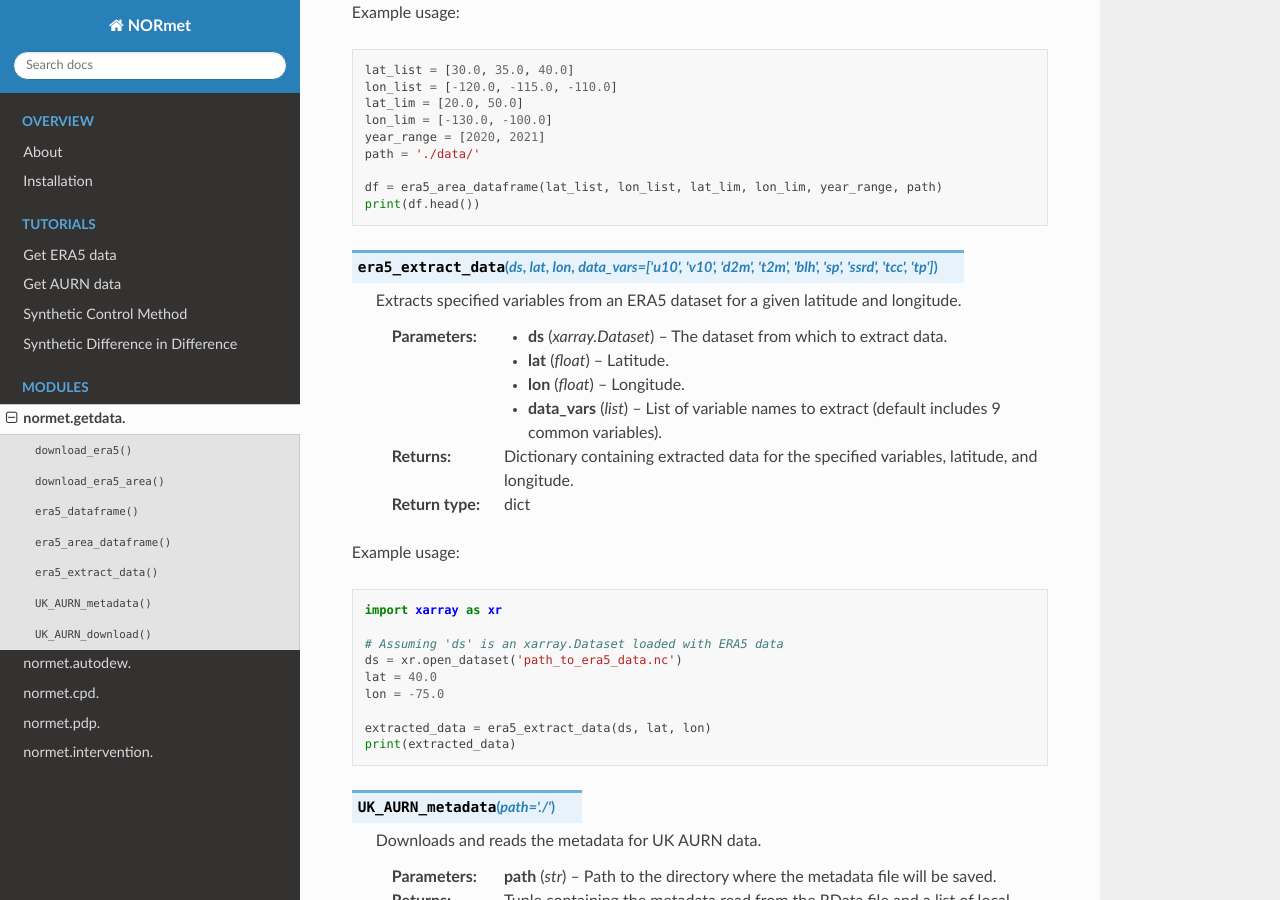
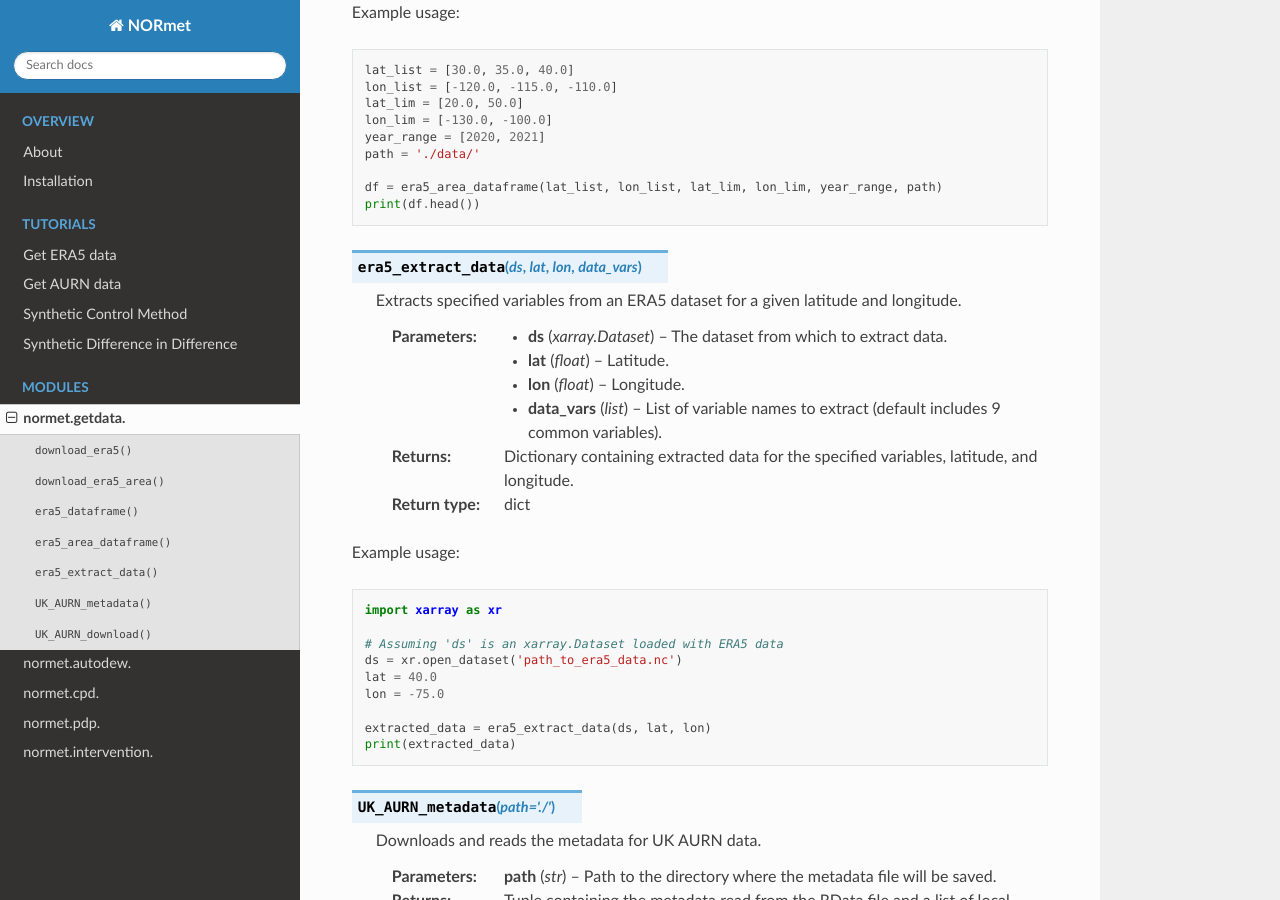
Before and after one commit to m-edal/normet, a Sphinx documentation site: the page built from docs/getdata.rst, in a window 1280 px wide and 900 px high, scrolled down 2223 px. Built offline with Sphinx 7.4.7 and the Read the Docs theme 2.0.0, drawn with Linux system fonts in a browser that asks for light colours; pages that are not in the unit, such as notebooks, are missing from menus.

Commit message:
Update getdata.rst

```diff
--- a/docs/getdata.rst
+++ b/docs/getdata.rst
@@ -140,7 +140,7 @@ Example usage:
 
 
 
-.. function:: era5_extract_data(ds, lat, lon, data_vars=['u10', 'v10', 'd2m', 't2m', 'blh', 'sp', 'ssrd', 'tcc', 'tp'])
+.. function:: era5_extract_data(ds, lat, lon, data_vars)
 
     Extracts specified variables from an ERA5 dataset for a given latitude and longitude.
 
```
